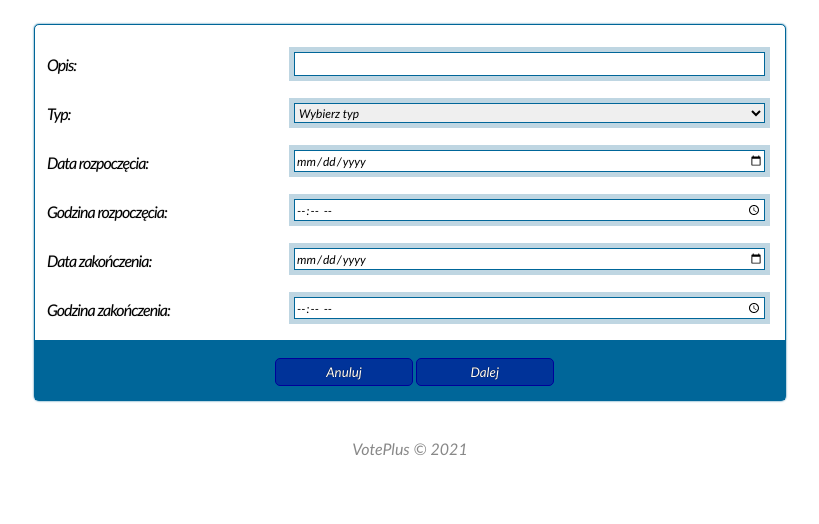
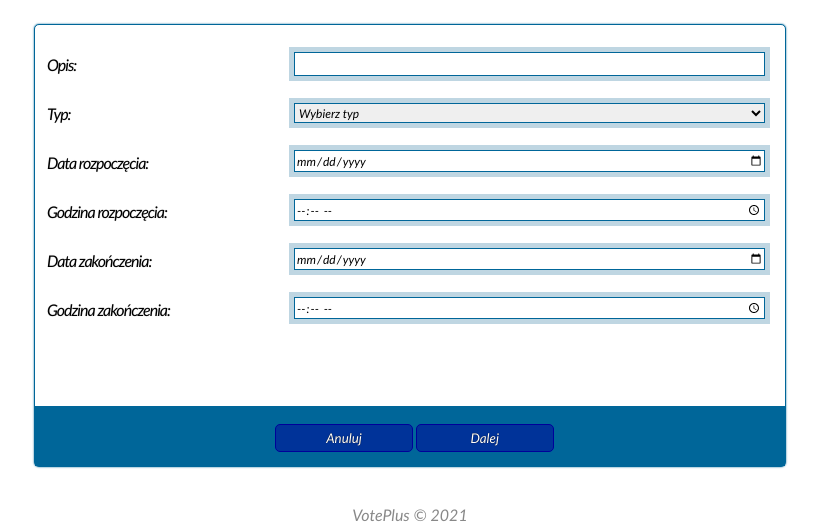
Before and after one commit to krzysztofmajda/VotePlus-AWS, a Flask app: page /edytuj_dane_glosowania in a window 1280 px wide. Shown: the part 361-885 px from the top of the page, without its empty margins (230-1049 px from the left). Before the commit the page ends 816 px from the top, so only its background shows below. Run offline with Flask 2, Linux system fonts and the light colour scheme; the visitor is signed in with stand-in values (Sample User, id 1); data that the repository does not hold is empty; some libraries are stand-ins or nearby versions.

Commit message:
poprawka tworzenia

```diff
--- a/System_do_glosowan/static/content/style_tworzenia_glosowania.css
+++ b/System_do_glosowan/static/content/style_tworzenia_glosowania.css
@@ -148,9 +148,11 @@ html, body {
     width: 710px;
     height: 50px;
     padding: 5px 20px;
+    margin-top: 366px;
+}
+.lower_edit{
     margin-top: 300px;
 }
-
 #footer {
     clear: both;
     margin-top: 3%;
```
